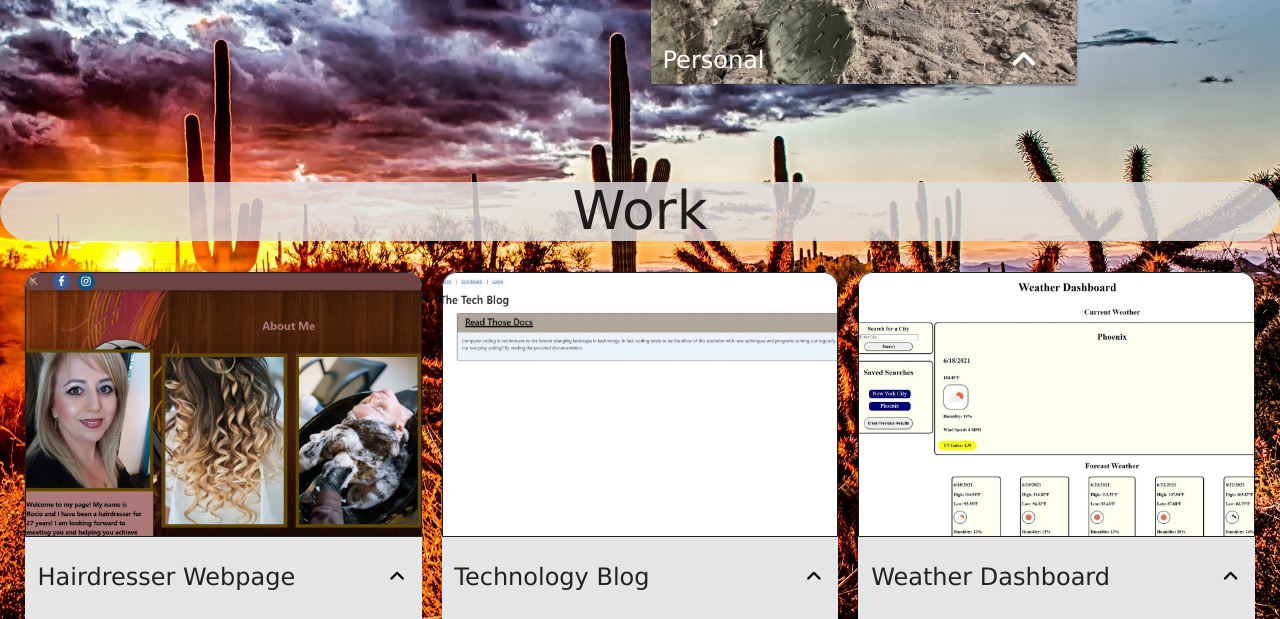
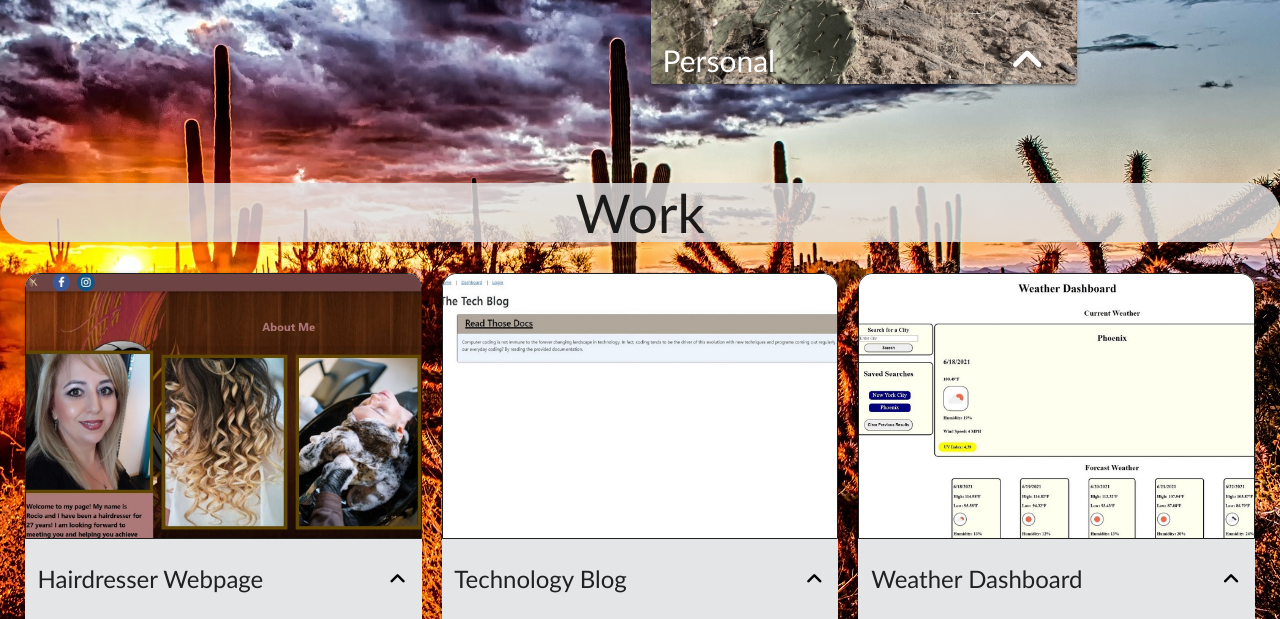
Before and after one commit to JMan4342/Joseph-Manning-Portfolio, a website: page index.html in a window 1280 px wide. Shown: the part 718-1337 px from the top of the page. Drawn offline with nearby package versions, Linux system fonts and the light colour scheme.

Commit message:
Update font

```diff
--- a/assets/css/style.css
+++ b/assets/css/style.css
@@ -2,8 +2,8 @@
   box-sizing: border-box;
   padding: 0;
   margin: 0;
-  font-family: Geneva, Arial, "Times New Roman";
-  font-size: 18px;
+  font-family: Candara, Optima, Calibri;
+  font-size: 19px;
 }
 
 html {
@@ -96,6 +96,8 @@ i {
   position: absolute;
   bottom: 0;
   left: 0;
+  font-size: 30px;
+  font-weight: 500;
 }
 
 #aboutRevealTitle {
@@ -103,6 +105,13 @@ i {
   top: 0;
   left: 0;
   margin-top: 10px;
+  font-size: 30px;
+  font-weight: 500;
+}
+
+#projCard .card-title {
+  /* font-size: 30px; */
+  font-weight: 500;
 }
 
 .card-reveal p {
```
